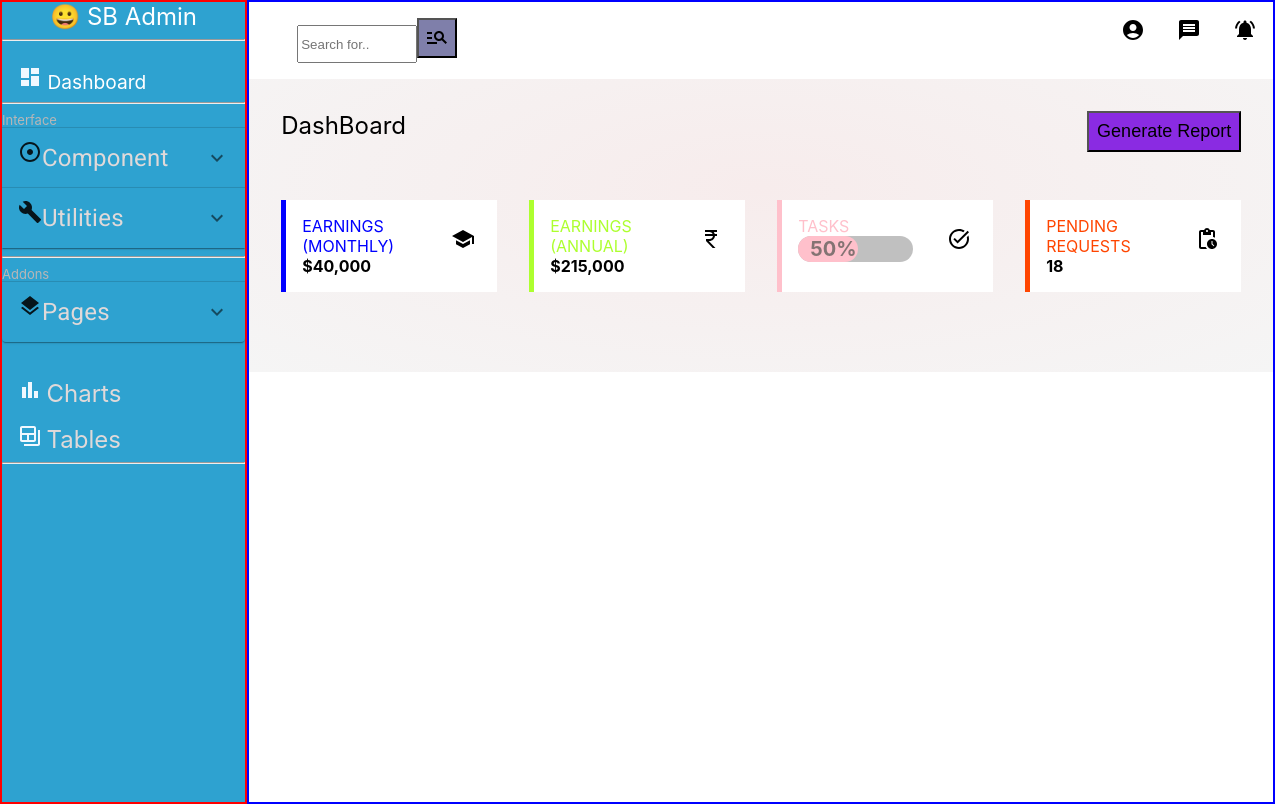
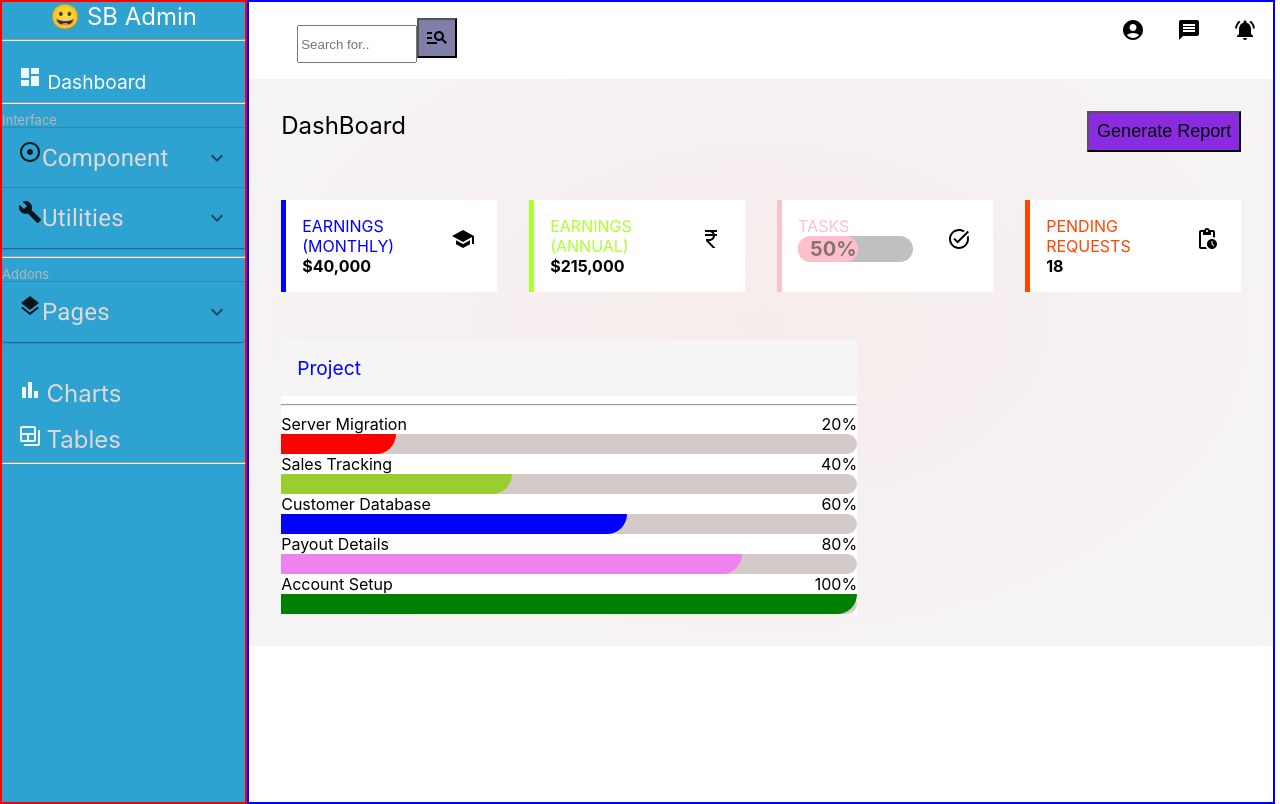
Before and after one commit to NoorulAmeenJ/Admin-Dashboard, a React (Create React App) app: page / in a window 1280 px wide. Built offline with nearby package versions, Linux system fonts and the light colour scheme.

Commit message:
dashboard going on

```diff
--- a/src/App.css
+++ b/src/App.css
@@ -215,10 +215,62 @@
   text-align: right;
   font-size: 20px;
   border-radius: 15px;
+  width: 50%;
+  color : rgb(132, 115, 115)
+}
+.dbprojectsbox{
+  background-color: white;
+  width: 60%;
+}
+.dbtitle{
+  padding: 1rem;
+  font-size: larger;
+  background-color: whitesmoke;
+  color: blue
 }
 
-.html {
-  width: 50%;
-  color : rgb(132, 115, 115)
-
+.dbheadingandpercent{
+  display: flex;
 }
+.dbheading{
+  flex-basis: 90%;
+}
+.dbpercent{
+  flex-basis: 10%;
+  text-align: end;
+}
+.dbprogressbarwhole{
+  width: 100%;
+  border-radius: 5rem;
+  background-color: rgb(213, 202, 202);
+}
+.dbprogressbar1{
+  width: 20%;
+  background-color: red;
+  color : red;
+  border-bottom-right-radius: 5rem;
+}
+.dbprogressbar2{
+  width: 40%;
+  background-color: yellowgreen;
+  color : yellowgreen;
+  border-bottom-right-radius: 5rem;
+}
+.dbprogressbar3{
+  width: 60%;
+  background-color: blue;
+  color : blue;
+  border-bottom-right-radius: 5rem;
+}
+.dbprogressbar4{
+  width: 80%;
+  background-color: violet;
+  color : violet;
+  border-bottom-right-radius: 5rem;
+}
+.dbprogressbar5{
+  width: 100%;
+  background-color: green;
+  color : green;
+  border-bottom-right-radius: 5rem;
+}
--- a/src/Components/dashboard.js
+++ b/src/Components/dashboard.js
@@ -30,7 +30,7 @@ const Dashboard = () => {
             <div className='dbheadingbox'>
                    <div className='db1stheading'>DashBoard</div>
                    <div className='db2rdbutton'><button className="dbgeneratebutton">Generate Report</button></div>
-            </div>
+               </div>
            <div className='dbincomeTaxbox'>
               <div className='dbincomeTaxbox1'>
                 <div className='dbincometxbox80'>
@@ -57,7 +57,7 @@ const Dashboard = () => {
                   <div className='dbtasks'>TASKS</div>
                  <div className='dbpercentage dbrupees'>
                  <div class="container">
-        <div class="skill html">50%</div>
+        <div class="skill">50%</div>
     </div>
                  </div>
                  </div>
@@ -75,7 +75,51 @@ const Dashboard = () => {
                 <div className='dbtaxboxicon'><PendingActionsIcon/></div>
                </div>
             </div>
-     </div>
+               </div>
+            <div className='dbprojectsbox'>
+               <div className='dbtitle'>Project</div>
+               <hr></hr>
+               <div className='dbheadingandpercent'>
+               <div className='dbheading'>Server Migration</div>
+               <div className='dbpercent'>20%</div>
+               </div>
+               <div className='dbprogressbarwhole'>
+                  <div className='dbprogressbar1'>1</div>
+               </div>
+
+               <div className='dbheadingandpercent'>
+               <div className='dbheading'>Sales Tracking</div>
+               <div className='dbpercent'>40%</div>
+               </div>
+               <div className='dbprogressbarwhole'>
+                  <div className='dbprogressbar2'>2</div>
+               </div>
+
+               <div className='dbheadingandpercent'>
+               <div className='dbheading'>Customer Database</div>
+               <div className='dbpercent'>60%</div>
+               </div>
+               <div className='dbprogressbarwhole'>
+                  <div className='dbprogressbar3'>3</div>
+               </div>
+
+               <div className='dbheadingandpercent'>
+               <div className='dbheading'>Payout Details</div>
+               <div className='dbpercent'>80%</div>
+               </div>
+               <div className='dbprogressbarwhole'>
+                  <div className='dbprogressbar4'>4</div>
+               </div>
+
+               <div className='dbheadingandpercent'>
+               <div className='dbheading'>Account Setup</div>
+               <div className='dbpercent'>100%</div>
+               </div>
+               <div className='dbprogressbarwhole'>
+                  <div className='dbprogressbar5'>5</div>
+               </div>
+
+            </div>
   </div>
   </div>
    </Base>
```
